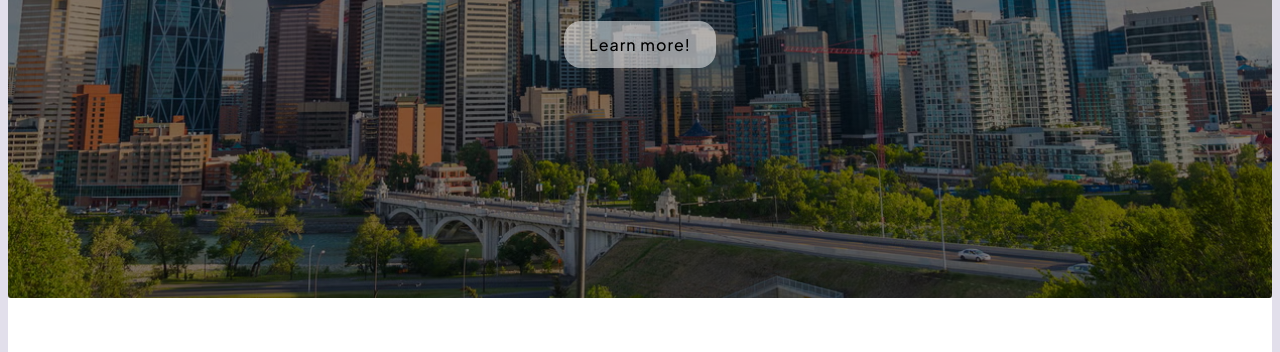
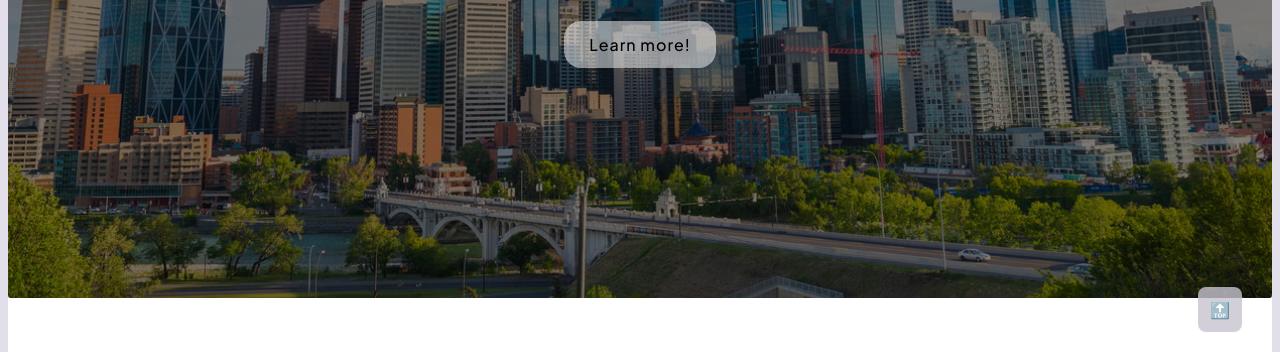
Before and after one commit to radevden/Travel-project, a plain HTML site: page index.html in a window 1280 px wide. Shown: the part 448-800 px from the top of the page. Drawn offline with Linux system fonts and the light colour scheme; a script that the page names is missing.

Commit message:
added top btn, anchor link

```diff
--- a/index.html
+++ b/index.html
@@ -12,15 +12,16 @@
 </head>
 <body>
     <div class="container">
-        <header>
+        <header id="header">
             <h3>~TRAVEL~</h3>
                 <h1>Welcome to Calgary!</h1>
             <h2>The largest city in the Canadian province of Alberta</h2>
-            <a href="#" class="button">Learn more!</a>
+            <a href="#learn-more" class="button" id="scrollbtn">Learn more!</a>
         </header>
         <main>
+            <a href="#header" class="topbtn" id="topbtn">🔝</a>
             <section class="grid grid-2-columns">
-                <div>
+                <div id="learn-more">
                     <img src="../images/rockies.jpg" class="img-fluid" id="rockies" alt="rockies">
                 </div>
                 <div>
--- a/src/styles.css
+++ b/src/styles.css
@@ -50,6 +50,21 @@ button a {
     letter-spacing: 1px;
 }
 
+#topbtn {
+    position: fixed;
+    bottom: 20px;
+    right: 38px;
+    outline: none;
+    background: #c7c4d0;
+    color: black;
+    cursor: pointer;
+    padding: 12px;
+    border-radius: 8px;
+    font-size: 16px;
+    text-decoration: none;
+    opacity: 0.8;
+  }
+
 .button {
     margin: 10px;
     padding: 13px 25px;
@@ -66,6 +81,10 @@ button a {
     text-decoration: none;
     color: black;
 
+}
+
+html {
+    scroll-behavior: smooth;
 }
 
 .button:hover{
```
